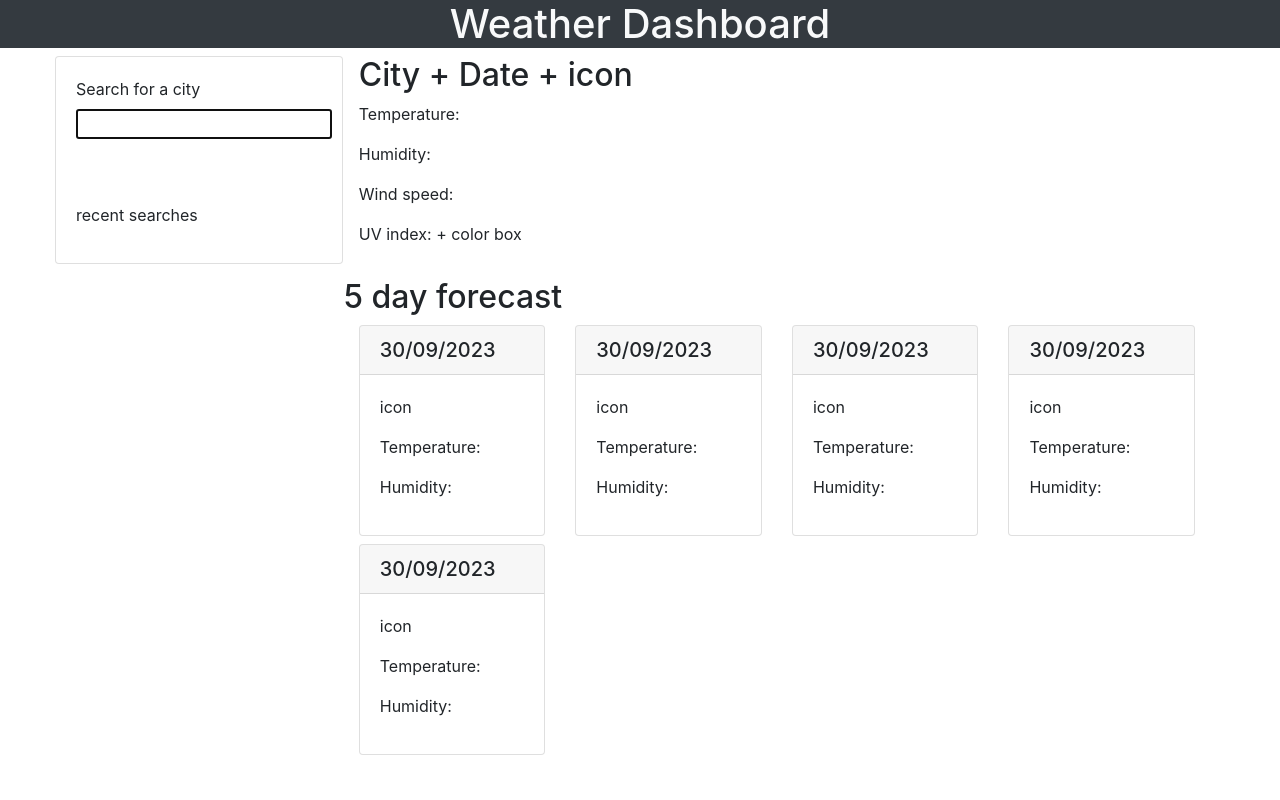
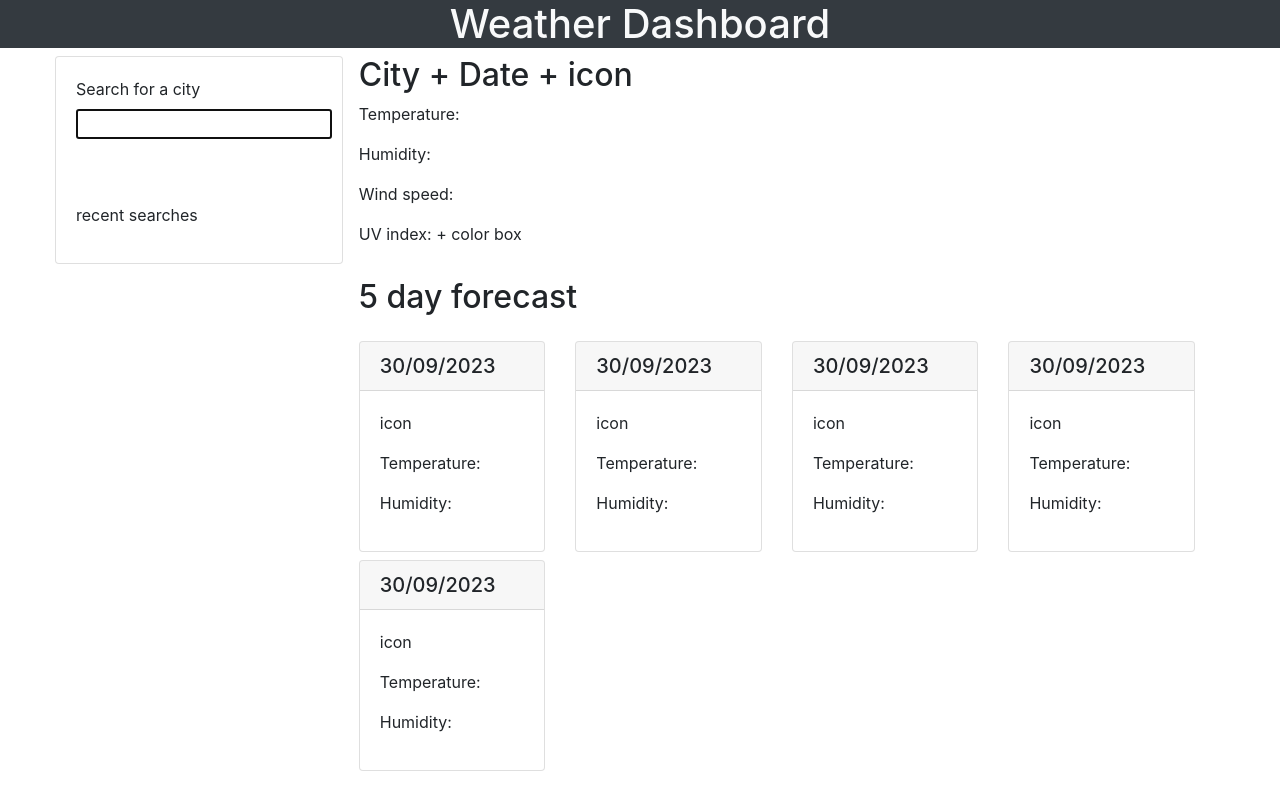
Before and after one commit to meiliou/sturdy-octo-chainsaw, a plain HTML site: page index.html in a window 1280 px wide. Drawn offline with nearby package versions, Linux system fonts and the light colour scheme; a web font is replaced by a local one.

Commit message:
minor add

```diff
--- a/index.html
+++ b/index.html
@@ -14,14 +14,14 @@
 </head>
 
 
-<body class="flex-column min-100-vh pl-0">
+<body class="flex-column min-100-vh">
     <header class="hero text-center bg-dark text-light sticky-top">
         <h1 class="container">Weather Dashboard</h1>
     </header>
 
     <main class="flex-row">
         <div class="container pl-0">
-            <div class="row">
+            <div class="row justify-content-start">
                 <div class="col-sm-3 pl-0">
                     <div class="card" style="width: 18rem;">
                         <form id="user-form" class="card-body">
@@ -46,7 +46,9 @@
                         </div>
                     </div>
                     <div class="row">
-                        <h2>5 day forecast</h2>
+                        <div class="col-12 mb-3">
+                            <h2>5 day forecast</h2>
+                        </div>
                     </div>
                     <div class="row">
                         <div class="col-sm-4 col-lg-3 mb-2">
```
